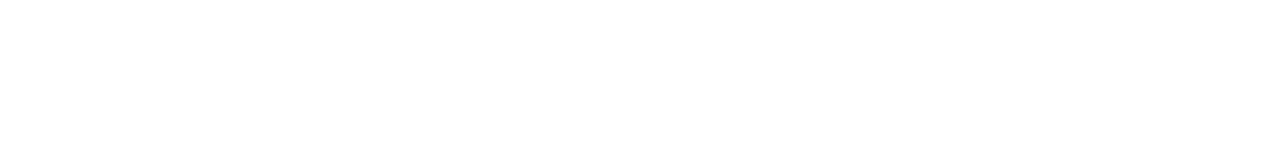
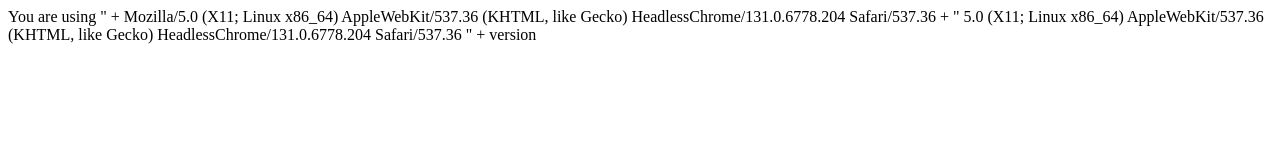
Before and after one commit to acciojob/browser-info-vivekpatric, a website: page main.html in a window 1280 px wide. Drawn offline with Linux system fonts and the light colour scheme.

Commit message:
created a submission

```diff
--- a/main.html
+++ b/main.html
@@ -7,6 +7,8 @@
 </head>
 
 <body>
+	<div id="browser-info">
+	</div>
 	<!-- the entire body must be written by student -->
     <script type="text/javascript" src="./script.js">
 </script>
--- a/script.js
+++ b/script.js
@@ -1 +1,3 @@
 //your JS code here. If required.
+const value=document.getElementById("browser-info");
+value.innerText=`You are using " + ${navigator.userAgent} + " ${navigator.appVersion} " + version`
```
